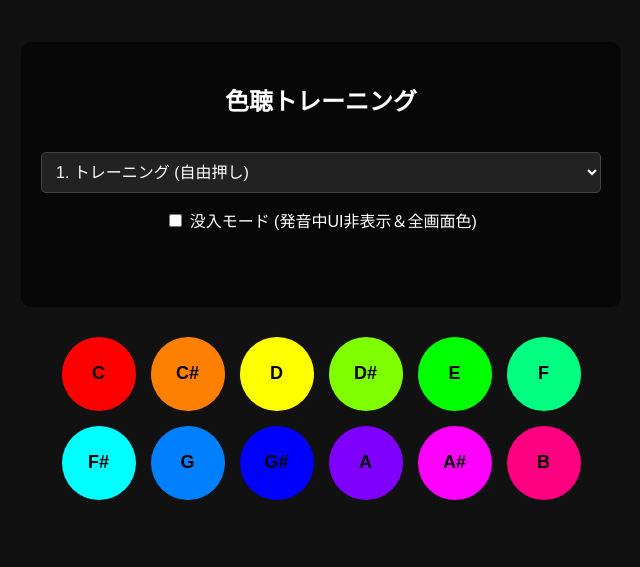
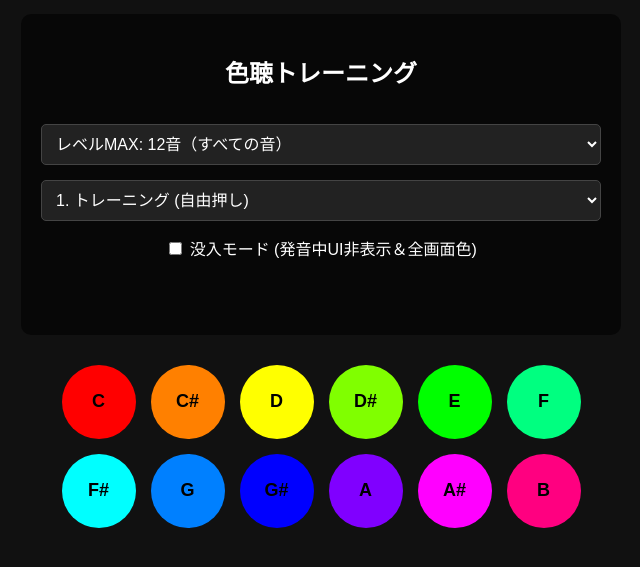
Before and after one commit to campanella258/A, a plain HTML site: page index.html in a window 1280 px wide. Shown: the part 129-696 px from the top of the page, without its empty margins (319-959 px from the left). Drawn offline with Linux system fonts and the light colour scheme.

Commit message:
Update index.html

```diff
--- a/index.html
+++ b/index.html
@@ -115,6 +115,22 @@
     <div id="ui-container">
         <div class="controls">
             <h2>色聴トレーニング</h2>
+
+            <!-- 追加：音数を選択するセレクトボックス -->
+            <select id="noteCountSelect">
+                <option value="2">レベル1: 2音（C, F# / 最も離れた音）</option>
+                <option value="3">レベル2: 3音（C, E, G# / 均等3分割）</option>
+                <option value="4">レベル3: 4音（C, D#, F#, A / 均等4分割）</option>
+                <option value="5">レベル4: 5音（ペンタトニックスケール）</option>
+                <option value="6">レベル5: 6音（ホールトーン / 均等6分割）</option>
+                <option value="7">レベル6: 7音（Cメジャースケール）</option>
+                <option value="8">レベル7: 8音</option>
+                <option value="9">レベル8: 9音</option>
+                <option value="10">レベル9: 10音</option>
+                <option value="11">レベル10: 11音</option>
+                <option value="12" selected>レベルMAX: 12音（すべての音）</option>
+            </select>
+
             <select id="modeSelect">
                 <option value="train">1. トレーニング (自由押し)</option>
                 <option value="quiz_sound">2. クイズ: 音 → 色(音)を当てる</option>
@@ -137,10 +153,28 @@
         // C=0度(赤), C#=30度... 30度ずつ回転
         const hues = notes.map((_, i) => i * 30);
 
+        // 追加：各レベル（音数）で表示する音のインデックスを固定
+        const levelPatterns = {
+            2: [0, 6],                      // 増4度（最も遠い）
+            3: [0, 4, 8],                   // 長3度（均等3分割）
+            4: [0, 3, 6, 9],                // 短3度（均等4分割）
+            5: [0, 2, 4, 7, 9],             // ペンタトニック
+            6: [0, 2, 4, 6, 8, 10],         // ホールトーン（均等6分割）
+            7: [0, 2, 4, 5, 7, 9, 11],      // ダイアトニック
+            8: [0, 1, 3, 4, 6, 7, 9, 10],   // コンディミ等
+            9: [0, 2, 4, 5, 6, 7, 9, 10, 11],
+            10: [0, 1, 2, 4, 5, 6, 7, 8, 9, 10],
+            11: [0, 1, 2, 3, 4, 5, 6, 8, 9, 10, 11],
+            12: [0, 1, 2, 3, 4, 5, 6, 7, 8, 9, 10, 11]
+        };
+
+        let activeNotes = levelPatterns[12]; // 現在有効な音のインデックス配列
+
         let audioCtx;
         let currentOsc = null;
         let currentGain = null;
 
+        const noteCountSelect = document.getElementById('noteCountSelect');
         const modeSelect = document.getElementById('modeSelect');
         const immersionToggle = document.getElementById('immersionToggle');
         const immersionLabel = document.getElementById('immersionLabel');
@@ -158,6 +192,7 @@
             notes.forEach((note, i) => {
                 const btn = document.createElement('div');
                 btn.className = 'note-btn';
+                btn.id = 'btn-' + i;
                 btn.textContent = note;
                 // 通常モード用の色設定
                 btn.style.backgroundColor = `hsl(${hues[i]}, 100%, 50%)`;
@@ -178,7 +213,33 @@
 
                 notesGrid.appendChild(btn);
             });
+            updateActiveNotes(); // 選択中の音数に合わせて表示を更新
         }
+
+        // 追加：音の数を変更したときの表示切り替え処理
+        function updateActiveNotes() {
+            const count = parseInt(noteCountSelect.value);
+            activeNotes = levelPatterns[count];
+
+            notes.forEach((_, i) => {
+                const btn = document.getElementById('btn-' + i);
+                if (activeNotes.includes(i)) {
+                    btn.style.display = 'flex';
+                } else {
+                    btn.style.display = 'none';
+                }
+            });
+        }
+
+        // 音数選択が変更された時の処理
+        noteCountSelect.addEventListener('change', () => {
+            updateActiveNotes();
+            // クイズ中に変更された場合はリセット
+            stopTone();
+            setBgColor(-1);
+            statusText.textContent = "";
+            isAnswering = false;
+        });
 
         // Web Audio API 初期化
         function initAudio() {
@@ -190,7 +251,6 @@
             }
         }
 
-        // 濁り・プツッというノイズを防ぐ厳密な発音処理
         function playTone(index) {
             initAudio();
             stopTone(); // 前の音を確実に消す
@@ -214,7 +274,6 @@
 
         function stopTone() {
             if (currentOsc && currentGain) {
-                // クリックノイズ防止のリリースフェード
                 currentGain.gain.cancelScheduledValues(audioCtx.currentTime);
                 currentGain.gain.setValueAtTime(currentGain.gain.value, audioCtx.currentTime);
                 currentGain.gain.linearRampToValueAtTime(0, audioCtx.currentTime + 0.05);
@@ -223,7 +282,6 @@
             }
         }
 
-        // 背景色の変更
         function setBgColor(index) {
             if (index === -1) {
                 document.body.style.backgroundColor = '#111';
@@ -232,7 +290,6 @@
             }
         }
 
-        // ボタンが押されたときの処理
         function handlePress(index) {
             initAudio();
 
@@ -246,12 +303,11 @@
             else if (currentMode === 'quiz_sound') {
                 if (isAnswering) return;
                 if (index === targetIndex) {
-                    // 正解
                     isAnswering = true;
                     statusText.textContent = "正解！";
                     statusText.style.color = "#0f0";
                     playTone(index);
-                    setBgColor(index); // 正解時のみ一瞬色を見せる
+                    setBgColor(index);
                 } else {
                     statusText.textContent = "ハズレ...";
                     statusText.style.color = "#f00";
@@ -260,11 +316,10 @@
             else if (currentMode === 'quiz_color') {
                 if (isAnswering) return;
                 if (index === targetIndex) {
-                    // 正解
                     isAnswering = true;
                     statusText.textContent = "正解！";
                     statusText.style.color = "#0f0";
-                    playTone(index); // 音を聴かせて記憶を強化
+                    playTone(index);
                 } else {
                     statusText.textContent = "ハズレ...";
                     statusText.style.color = "#f00";
@@ -272,7 +327,6 @@
             }
         }
 
-        // ボタンを離したときの処理
         function handleRelease(index) {
             if (currentMode === 'train') {
                 stopTone();
@@ -282,32 +336,29 @@
             else if (currentMode.startsWith('quiz') && isAnswering && index === targetIndex) {
                 stopTone();
                 setBgColor(-1);
-                setTimeout(nextQuiz, 300); // 離したら少し待って次の問題へ
+                setTimeout(nextQuiz, 300);
             }
         }
 
-        // クイズの出題ロジック
         function nextQuiz() {
             isAnswering = false;
             statusText.textContent = "思考中...";
             statusText.style.color = "#fff";
             setBgColor(-1);
 
-            // ランダムな音を決定
-            targetIndex = Math.floor(Math.random() * notes.length);
+            // 修正：12音からではなく、現在画面に表示されている音（activeNotes）の中からランダムに出題
+            const randomIndex = Math.floor(Math.random() * activeNotes.length);
+            targetIndex = activeNotes[randomIndex];
 
             if (currentMode === 'quiz_sound') {
-                // ホワイトノイズ的なリセットを挟むと相対音感対策になるが、今回はシンプルに音のみ再生
                 playTone(targetIndex);
-                setTimeout(() => stopTone(), 1000); // 1秒だけ鳴らす
+                setTimeout(() => stopTone(), 1000);
             }
             else if (currentMode === 'quiz_color') {
-                // 音は鳴らさず、画面をその色に染める
                 setBgColor(targetIndex);
             }
         }
 
-        // モード切替時の処理
         modeSelect.addEventListener('change', (e) => {
             currentMode = e.target.value;
             document.body.setAttribute('data-mode', currentMode);
```
